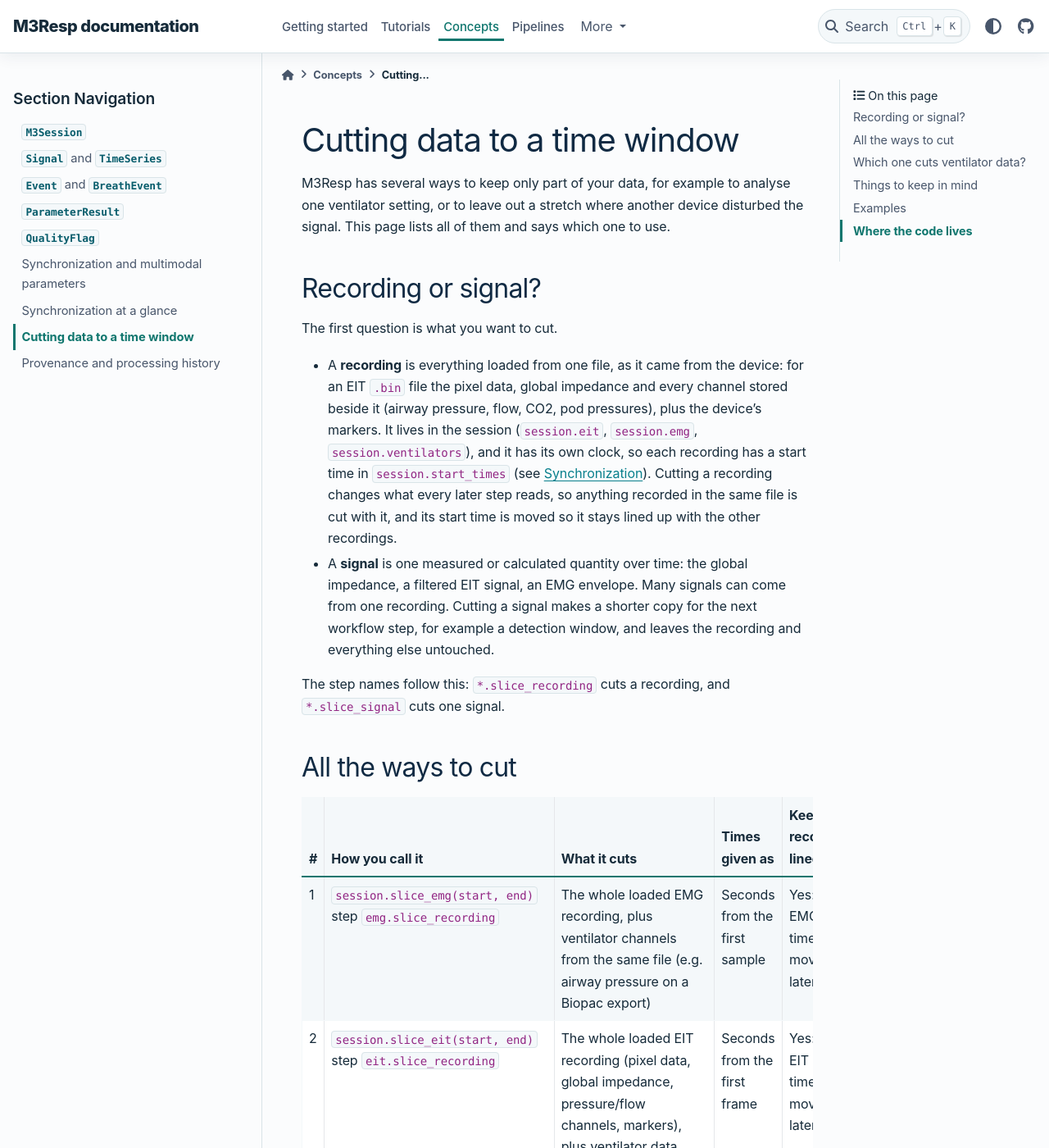
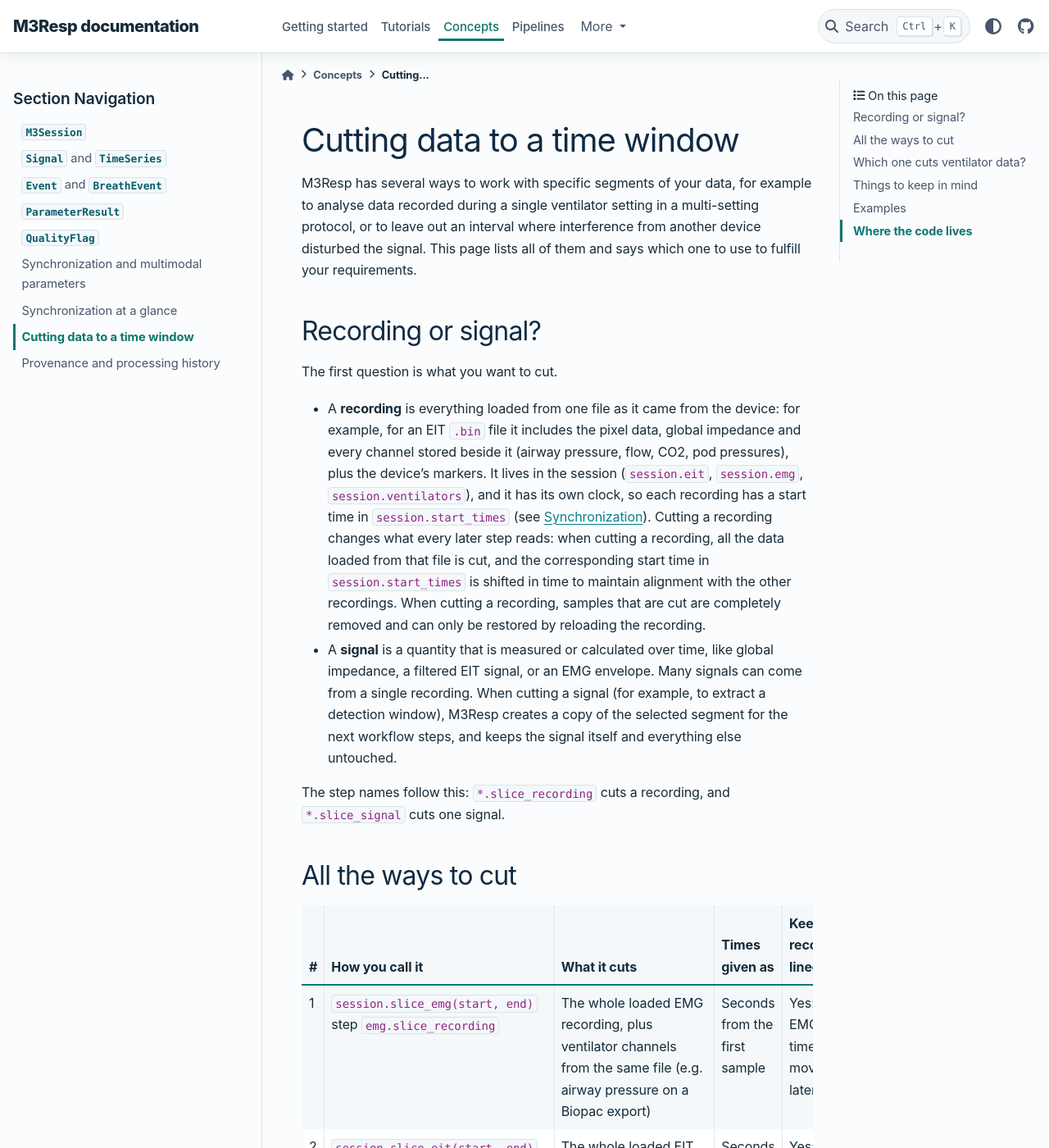
Before and after one commit to M3RESP/m3resp, a Sphinx documentation site: the page built from docs/concepts/slicing.md, in a window 1280 px wide and 1400 px high. Shown: the whole window at 82% size. Built offline with Sphinx 7.4.7 and the PyData theme 0.15.4, drawn with Linux system fonts in a browser that asks for light colours; some of the changed text lies outside the part shown.

Commit message:
Enhance documentation for slicing and synchronization; clarify data handling and export requirements

```diff
--- a/docs/concepts/slicing.md
+++ b/docs/concepts/slicing.md
@@ -1,29 +1,29 @@
 # Cutting data to a time window
 
-M3Resp has several ways to keep only part of your data, for example to
-analyse one ventilator setting, or to leave out a stretch where another
-device disturbed the signal. This page lists all of them and says which one
-to use.
+M3Resp has several ways to work with specific segments of your data, for example to analyse data recorded during a single ventilator setting in a multi-setting protocol, or to leave out an interval where interference from another device disturbed the signal. This page lists all of them and says which one to use to fulfill your requirements.
 
 ## Recording or signal?
 
 The first question is what you want to cut.
 
-- A **recording** is everything loaded from one file, as it came from the
-  device: for an EIT `.bin` file the pixel data, global impedance and every
-  channel stored beside it (airway pressure, flow, CO2, pod pressures), plus
-  the device's markers. It lives in the session (`session.eit`,
-  `session.emg`, `session.ventilators`), and it has its own clock, so each
-  recording has a start time in `session.start_times` (see
+- A **recording** is everything loaded from one file as it came from the
+  device: for example, for an EIT `.bin` file it includes the pixel data,
+  global impedance and every channel stored beside it (airway pressure, flow,
+  CO2, pod pressures), plus the device's markers. It lives in the session
+  (`session.eit`, `session.emg`, `session.ventilators`), and it has its own
+  clock, so each recording has a start time in `session.start_times` (see
   [Synchronization](synchronization.md)). Cutting a recording changes what
-  every later step reads, so anything recorded in the same file is cut with
-  it, and its start time is moved so it stays lined up with the other
-  recordings.
-- A **signal** is one measured or calculated quantity over time: the global
-  impedance, a filtered EIT signal, an EMG envelope. Many signals can come
-  from one recording. Cutting a signal makes a shorter copy for the next
-  workflow step, for example a detection window, and leaves the recording and
-  everything else untouched.
+  every later step reads: when cutting a recording, all the data loaded from
+  that file is cut, and the corresponding start time in `session.start_times`
+  is shifted in time to maintain alignment with the other recordings.
+  When cutting a recording, samples that are cut are completely removed
+  and can only be restored by reloading the recording.
+- A **signal** is a quantity that is measured or calculated over time, like
+  global impedance, a filtered EIT signal, or an EMG envelope.
+  Many signals can come from a single recording. When cutting a signal (for
+  example, to extract a detection window), M3Resp creates a copy of the selected
+  segment for the next workflow steps, and keeps the signal itself and everything
+  else untouched.
 
 The step names follow this: `*.slice_recording` cuts a recording, and
 `*.slice_signal` cuts one signal.
@@ -38,14 +38,16 @@
 | 4 | step `eit.slice_signal` | One signal in a workflow: an m3resp `Signal`, or eitprocessing data (raw EIT, global impedance, a `Sequence`). The loaded recording is not changed. | Sample numbers (`mode: index`), or the signal's own time values (`mode: time`) | No | eitprocessing for its own data (`[a:b]`, `.t[a:b]`); m3resp for a `Signal` |
 | 5 | `session.load_eit(..., first_frame=, max_frames=)`<br>step `eit.load` | Reads only part of the EIT file in the first place | Frame numbers | Not needed: it happens before anything is lined up | eitprocessing's loader |
 
-In every case the part kept runs from the start time up to, but not
-including, the end time. Leave the end out to keep everything up to the end
-of the recording.
+In cases #1-#4, the extracted segment ranges from the specified `start` to
+the sample immediately before the provided `end`. In cases #1-#3, `end` can
+be left out to keep everything from `start` to the end of the recording;
+`eit.slice_signal` (#4) always needs an `end`. Case #5 takes a first frame
+and a number of frames instead.
 
 ## Which one cuts ventilator data?
 
-It depends on which file the ventilator data came in, because that decides
-its clock.
+Ventilator data can come from several files, and the file it came in
+decides its clock and so its slicing strategy.
 
 | Ventilator data came from... | Cut it with |
 |---|---|
@@ -65,18 +67,19 @@
 - **Cut recordings before preprocessing.** `slice_eit` and `slice_ventilator`
   refuse to run once that modality has been preprocessed, since the
   preprocessed results would still cover the whole recording. `slice_emg`
-  should also be run before `preprocess_emg`.
+  should also be run before `preprocess_emg`: it does not refuse, but it
+  cuts only the loaded EMG, so the filtered EMG and envelope already in
+  `session.signals` would keep the full length.
 - **Cut samples are gone** from the loaded recording. Reload the file to get
   them back.
-- **Time mode of `eit.slice_signal` uses the signal's own time values.** For
-  data read from an EIT file that is the time of day stored in the file (a
-  Draeger file can start at 36528.6 s), not seconds from the start. The
-  recording steps (#1-#3) always use seconds from the start.
+- **Time mode of `eit.slice_signal` uses the signal's own time values.**
+  Data read from an EIT file can include timestamps as time of the day,
+  rather than seconds from the start: a Draeger file, for example, can start
+  at 36528.6 s. The `slice_recording` steps (#1-#3), on the other hand,
+  always use seconds from the start.
 - **Frames are chosen by their time stamps** in `slice_eit`. Device time
   stamps can sometimes be not perfectly even, so 100 s can hold a slightly
   different number of frames than frame rate * 100 s.
-- **Signals added when loading keep the full recording.** Cutting a recording
-  does not shorten signals already stored in `session.signals`.
 - **Old step names still work.** `emg.slice` is now `emg.slice_recording`, and
   `eit.slice` is now `eit.slice_signal`. Specs using the old names run
   unchanged.
--- a/docs/conf.py
+++ b/docs/conf.py
@@ -42,6 +42,7 @@
 myst_enable_extensions = [
     "colon_fence",
     "deflist",
+    "dollarmath",
     "fieldlist",
     "substitution",
 ]
```
Also changed, not shown: docs/concepts/synchronization.md (+12 -8 lines), docs/tutorials/export-results.md (+1 -1 lines), 1 other file.
